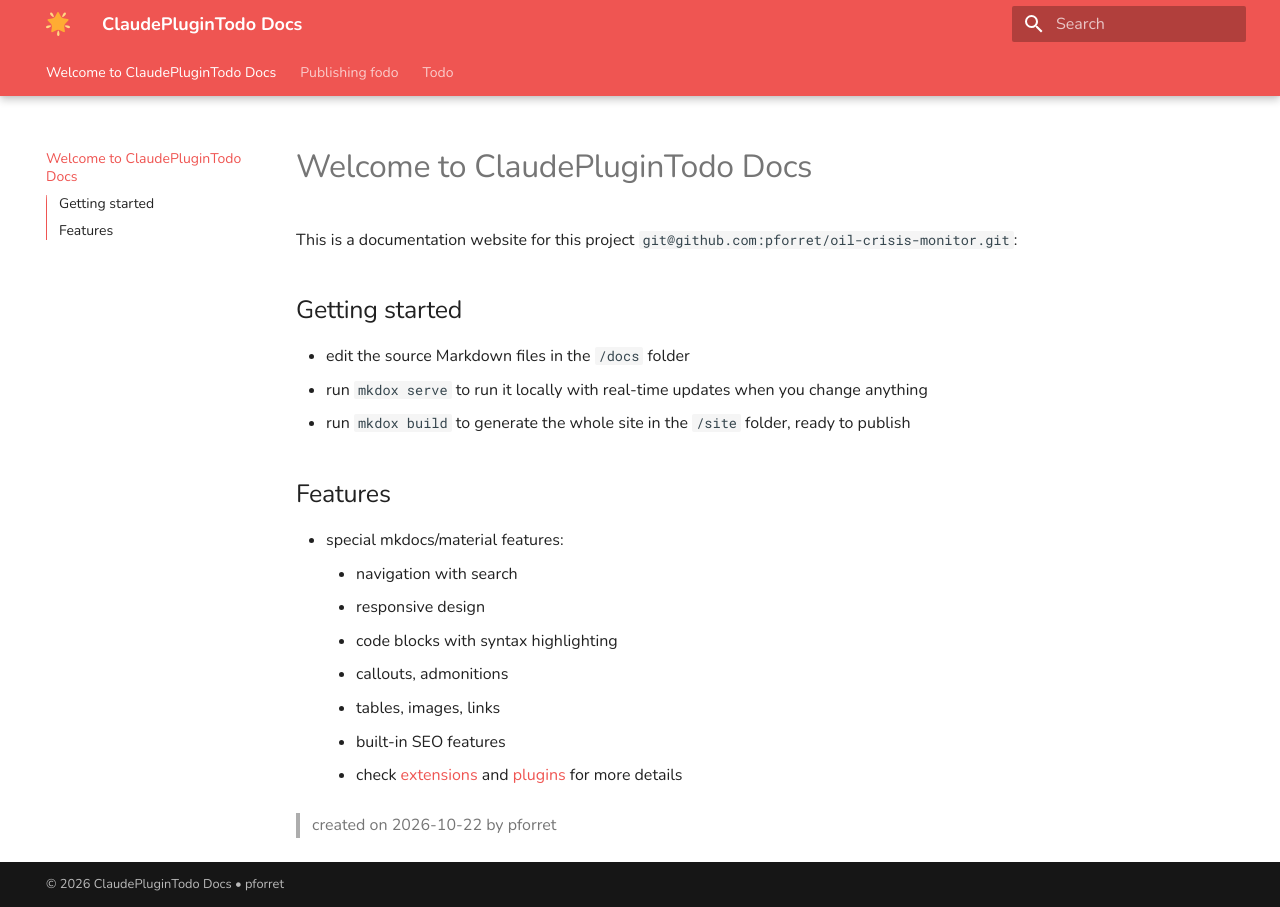
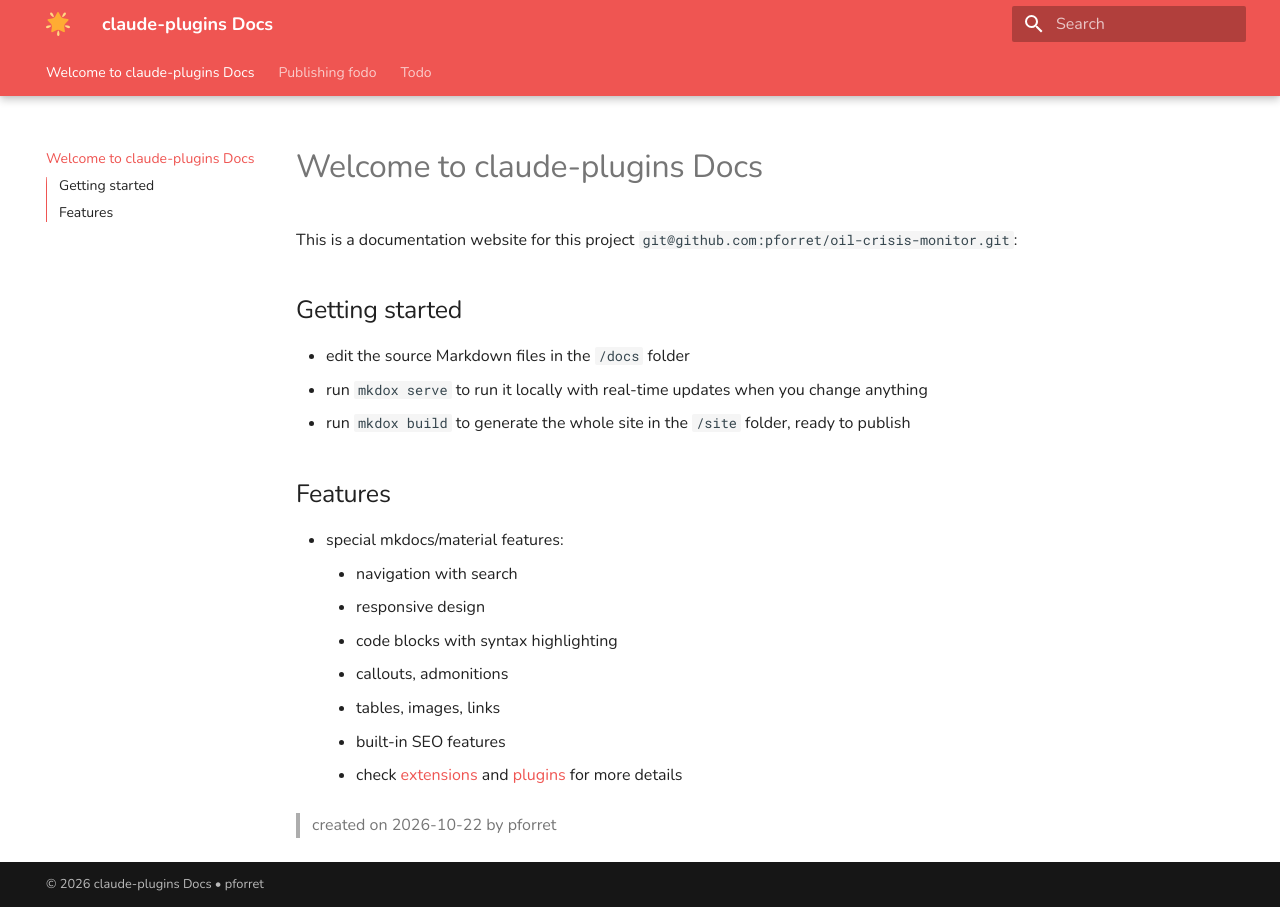
Before and after one commit to pforret/claude-plugins, an MkDocs documentation site: the page built from docs/index.md, in a window 1280 px wide. Built offline with MkDocs 1.6.1 and Material for MkDocs 9.7.7, drawn with Linux system fonts in a browser that asks for light colours.

Commit message:
MOD: marketplace.json README.md index.md publishing.md 2026-10-22.feature.todo-claude-plugin.md mkdocs.yml plugin.json README.md

````diff
--- a/docs/index.md
+++ b/docs/index.md
@@ -1,4 +1,4 @@
-# Welcome to ClaudePluginTodo Docs
+# Welcome to claude-plugins Docs
 
 This is a documentation website for this project `git@github.com:pforret/oil-crisis-monitor.git`:
 
--- a/docs/publishing.md
+++ b/docs/publishing.md
@@ -1,7 +1,7 @@
 # Publishing fodo
 
-Fodo is distributed two ways: through this repo's own marketplace (`pforret-todo`) and through
-Anthropic's plugin directory. Both read `plugins/fodo/` from GitHub `pforret/ClaudePluginTodo`.
+Fodo is distributed two ways: through this repo's own marketplace (`pforret-claude`) and through
+Anthropic's plugin directory. Both read `plugins/fodo/` from GitHub `pforret/claude-plugins`.
 
 ## Release checklist
 
@@ -17,7 +17,7 @@ Anthropic's plugin directory. Both read `plugins/fodo/` from GitHub `pforret/Cla
    claude plugin validate --strict .
    ```
 4. Commit and push to `main`.
-5. Own marketplace: users run `claude plugin update fodo@pforret-todo` (or have auto-update on).
+5. Own marketplace: users run `claude plugin update fodo@pforret-claude` (or have auto-update on).
 6. Directory: the portal picks up the new commit and scans it (see below).
 
 ## Anthropic plugin directory
@@ -25,7 +25,7 @@ Anthropic's plugin directory. Both read `plugins/fodo/` from GitHub `pforret/Cla
 Requires a paid claude.ai plan. Steps from https://claude.com/docs/plugins/submit:
 
 1. Open https://claude.ai/directory/manage → **Submit new** → **Plugin bundle**.
-2. Source: repository `pforret/ClaudePluginTodo`, plugin path `plugins/fodo`, branch `main`.
+2. Source: repository `pforret/claude-plugins`, plugin path `plugins/fodo`, branch `main`.
 3. Select **Validate**. Fix every finding marked **Blocking**, push, then **Re-validate**.
 4. Submit. After approval, choose when to publish.
 
--- a/mkdocs.yml
+++ b/mkdocs.yml
@@ -1,7 +1,7 @@
 # generated by pforret/mkdox
-site_name: "ClaudePluginTodo Docs"
+site_name: "claude-plugins Docs"
 site_url: "http://ClaudePluginTodo.test"
-site_description: "ClaudePluginTodo Docs by pforret"
+site_description: "claude-plugins Docs by pforret"
 theme:
   name: material
   logo: icon/android-chrome-192x192.png
@@ -55,7 +55,7 @@ plugins:
   - search
   - awesome-pages
 
-copyright: "&copy; 2026 ClaudePluginTodo Docs &bull; pforret"
+copyright: "&copy; 2026 claude-plugins Docs &bull; pforret"
 
 extra:
   generator: false
````
Also changed, not shown: README.md (+5 -5 lines), docs/todo/busy/2026-10-22.feature.todo-claude-plugin.md (+7 -0 lines), plugins/fodo/README.md (+2 -2 lines), 2 other files.
